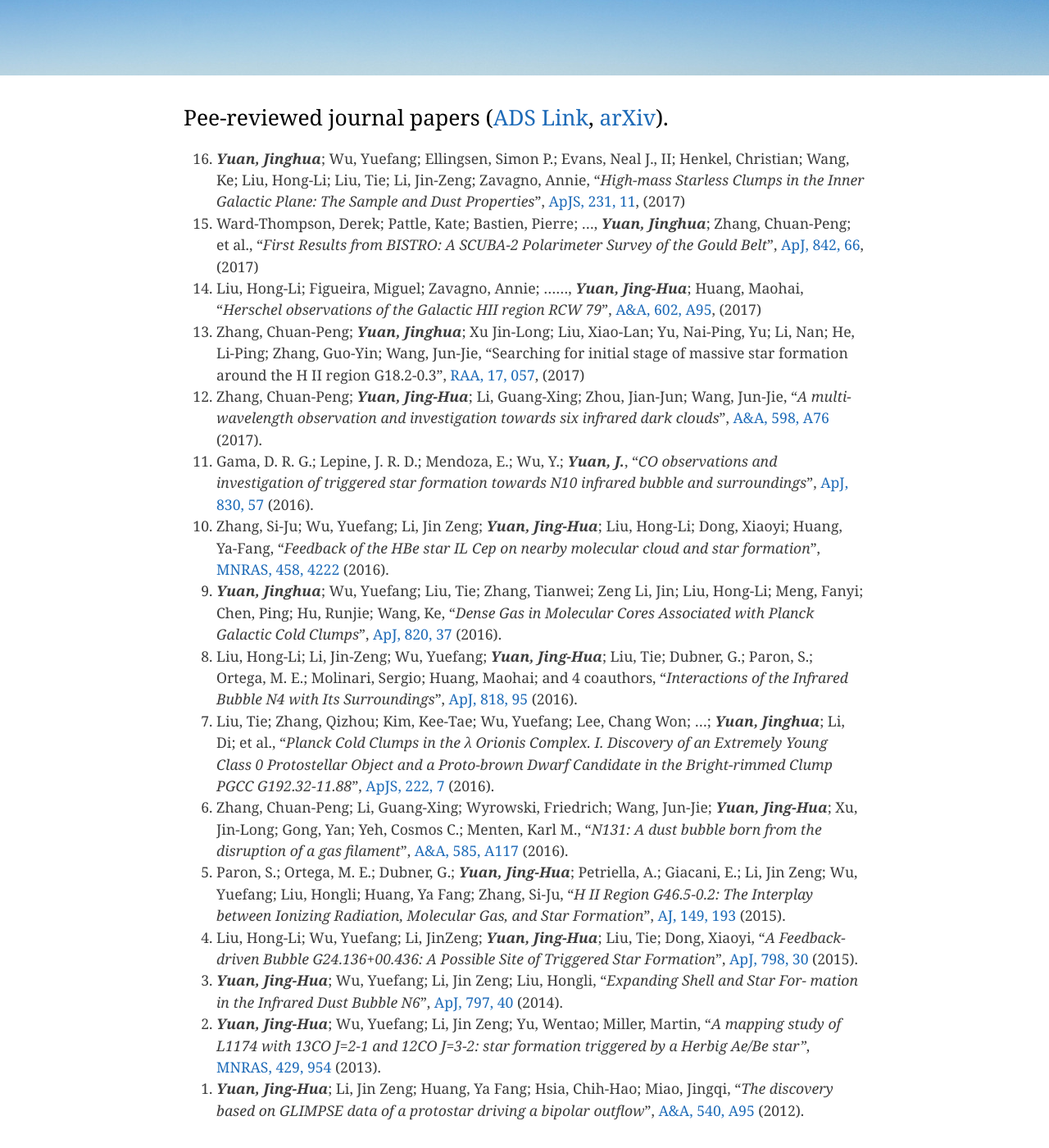
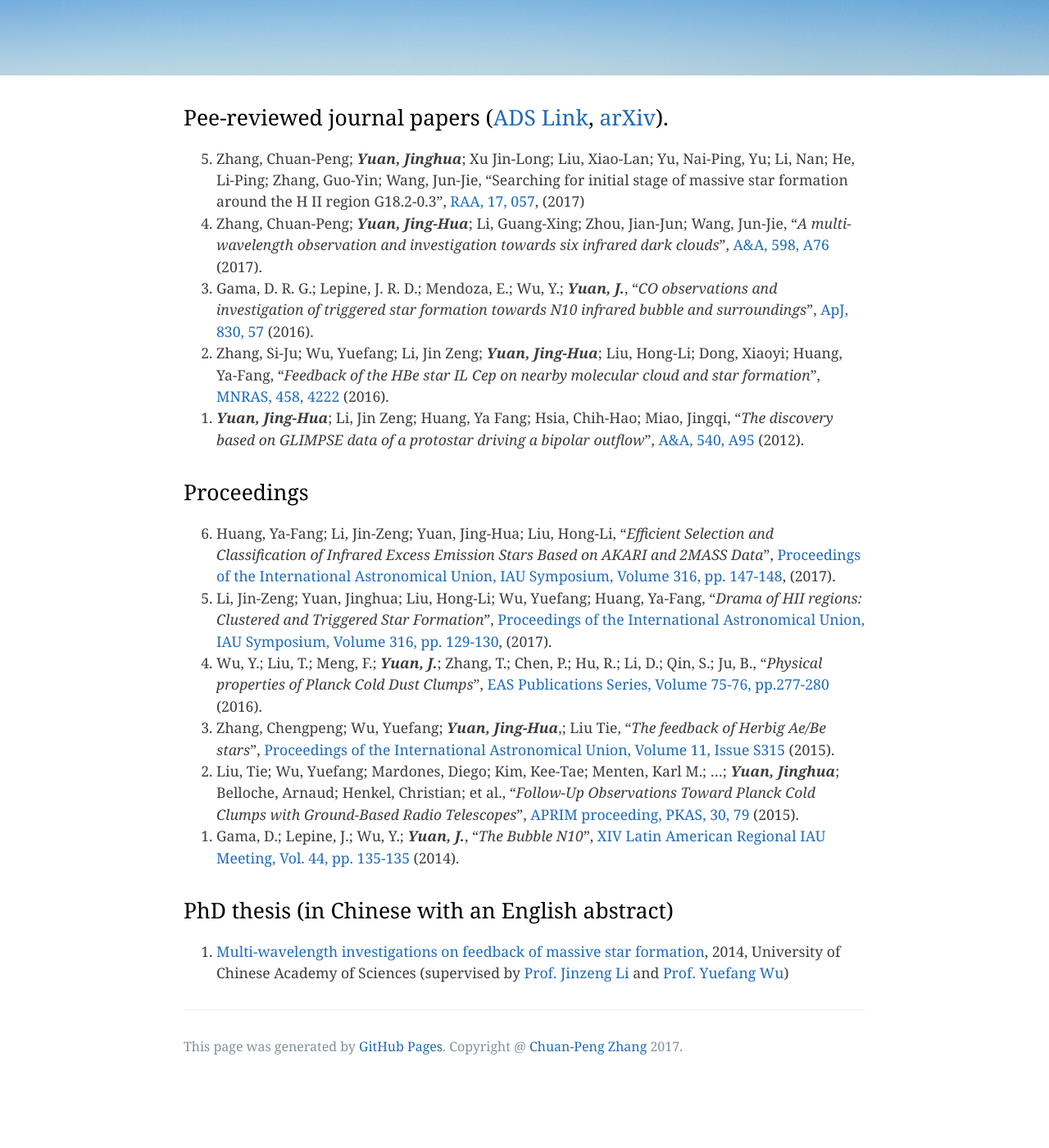
Before and after one commit to zcp521/zcp521.github.io, a Jekyll site: the page built from pub.md, in a window 1280 px wide and 1400 px high, scrolled down 290 px. Shown: the whole window at 82% size. Built offline with Jekyll 4.4.1, drawn with Linux system fonts in a browser that asks for light colours; after the commit the page ends 1610 px from its top, so only the background shows below that.

Commit message:
Initial commit

```diff
--- a/_includes/page-header.html
+++ b/_includes/page-header.html
@@ -4,6 +4,6 @@
   <a href={{ site.baseurl }}/index.html class="btn">Home</a>
   <a href={{ site.baseurl }}/research.html class="btn">Research</a>
   <a href={{ site.baseurl }}/pub.html class="btn">Publications</a>
-  <a href={{ site.baseurl }}/cv/cv_Yuan_en.pdf class="btn">CV (PDF)</a>
+  <a href={{ site.baseurl }}/cv/cv.pdf class="btn">CV (PDF)</a>
   <a href={{ site.baseurl }}/hmscs.html class="btn">HMSCs</a>
 </section>
--- a/index.html
+++ b/index.html
@@ -10,7 +10,7 @@ tagline: "Assistant Scientist at National Astronomical Observatories, Chinese Ac
 		style="float:right" width="33%">
 	<p style="width: 65%">
 
-		I am Chuan-Peng Zhang (袁敬华), an astronomer working
+		I am Chuan-Peng Zhang, an astronomer working
         at <a href="http://www.bao.ac.cn">
         the National Astronomical Observatories,
 		Chinese Academy of Sciences (NAOC)</a>.
--- a/pub.md
+++ b/pub.md
@@ -6,22 +6,10 @@ tagline: "My publication list"
 
 ## Pee-reviewed journal papers ([ADS Link](http://adsabs.harvard.edu/cgi-bin/nph-abs_connect?library&libname=Jinghua+Yuan&libid=4f88e404d4), [arXiv](http://arxiv.org/find/all/1/OR+au:+Yuan_Jinghua+au:+Yuan_Jing_Hua/0/1/0/all/0/1)).
 
-16. ***Yuan, Jinghua***; Wu, Yuefang; Ellingsen, Simon P.; Evans, Neal J., II; Henkel, Christian; Wang, Ke; Liu, Hong-Li; Liu, Tie; Li, Jin-Zeng; Zavagno, Annie, "*High-mass Starless Clumps in the Inner Galactic Plane: The Sample and Dust Properties*", [ApJS, 231, 11](http://adsabs.harvard.edu/abs/2017ApJS..231...11Y), (2017)
-15. Ward-Thompson, Derek; Pattle, Kate; Bastien, Pierre; ..., ***Yuan, Jinghua***; Zhang, Chuan-Peng; et al., "*First Results from BISTRO: A SCUBA-2 Polarimeter Survey of the Gould Belt*", [ApJ, 842, 66](http://adsabs.harvard.edu/abs/2017ApJ...842...66W), (2017)
-14. Liu, Hong-Li; Figueira, Miguel; Zavagno, Annie; ......,  ***Yuan, Jing-Hua***; Huang, Maohai, "*Herschel observations of the Galactic HII region RCW 79*", [A&A, 602, A95](http://adsabs.harvard.edu/abs/2017A%26A...602A..95L), (2017)
 13. Zhang, Chuan-Peng; ***Yuan, Jinghua***; Xu Jin-Long; Liu, Xiao-Lan; Yu, Nai-Ping, Yu; Li, Nan; He, Li-Ping; Zhang, Guo-Yin; Wang, Jun-Jie, "Searching for initial stage of massive star formation around the H II region G18.2-0.3", [RAA, 17, 057](http://adsabs.harvard.edu/abs/2017RAA....17..057Z), (2017)
 12. Zhang, Chuan-Peng; ***Yuan, Jing-Hua***; Li, Guang-Xing; Zhou, Jian-Jun; Wang, Jun-Jie, “*A multi-wavelength observation and investigation towards six infrared dark clouds*”, [A&A, 598, A76](http://adsabs.harvard.edu/abs/2017A%26A...598A..76Z) (2017).
 11. Gama, D. R. G.; Lepine, J. R. D.; Mendoza, E.; Wu, Y.; ***Yuan, J.***, “*CO observations and investigation of triggered star formation towards N10 infrared bubble and surroundings*”, [ApJ, 830, 57](http://adsabs.harvard.edu/abs/2016ApJ...830...57G) (2016).
 10. Zhang, Si-Ju; Wu, Yuefang; Li, Jin Zeng; ***Yuan, Jing-Hua***; Liu, Hong-Li; Dong, Xiaoyi; Huang, Ya-Fang, “*Feedback of the HBe star IL Cep on nearby molecular cloud and star formation*”, [MNRAS, 458, 4222](http://adsabs.harvard.edu/abs/2016MNRAS.458.4222Z) (2016).
-9. ***Yuan, Jinghua***; Wu, Yuefang; Liu, Tie; Zhang, Tianwei; Zeng Li, Jin; Liu, Hong-Li; Meng, Fanyi; Chen, Ping; Hu, Runjie; Wang, Ke, “*Dense Gas in Molecular Cores Associated with Planck Galactic Cold Clumps*”, [ApJ, 820, 37](http://adsabs.harvard.edu/abs/2016ApJ...820...37Y) (2016).
-8. Liu, Hong-Li; Li, Jin-Zeng; Wu, Yuefang; ***Yuan, Jing-Hua***; Liu, Tie; Dubner, G.; Paron, S.; Ortega, M. E.; Molinari, Sergio; Huang, Maohai; and 4 coauthors, “*Interactions of the Infrared Bubble N4 with Its Surroundings*”, [ApJ, 818, 95](http://adsabs.harvard.edu/abs/2016ApJ...818...95L) (2016).
-7. Liu, Tie; Zhang, Qizhou; Kim, Kee-Tae; Wu, Yuefang; Lee, Chang Won; ...; ***Yuan, Jinghua***; Li, Di; et al., “*Planck Cold Clumps in the λ Orionis Complex. I. Discovery of an Extremely Young Class 0 Protostellar Object and a Proto-brown Dwarf Candidate in the Bright-rimmed Clump PGCC G192.32-11.88*”, [ApJS, 222, 7](http://adsabs.harvard.edu/abs/2016ApJS..222....7L) (2016).
-6. Zhang, Chuan-Peng; Li, Guang-Xing; Wyrowski, Friedrich; Wang, Jun-Jie; ***Yuan, Jing-Hua***; Xu, Jin-Long; Gong, Yan; Yeh, Cosmos C.; Menten, Karl M., “*N131: A dust bubble born from the disruption of a gas filament*”, [A&A, 585, A117](http://adsabs.harvard.edu/abs/2016A%26A...585A.117Z) (2016).
-5. Paron, S.; Ortega, M. E.; Dubner, G.; ***Yuan, Jing-Hua***; Petriella, A.; Giacani, E.; Li, Jin Zeng; Wu, Yuefang; Liu, Hongli; Huang, Ya Fang; Zhang, Si-Ju, “*H II Region G46.5-0.2: The Interplay between Ionizing Radiation, Molecular Gas, and Star Formation*”, [AJ, 149, 193](http://adsabs.harvard.edu/abs/2015AJ....149..193P)
-(2015).
-4. Liu, Hong-Li; Wu, Yuefang; Li, JinZeng; ***Yuan, Jing-Hua***; Liu, Tie; Dong, Xiaoyi, “*A Feedback-driven Bubble G24.136+00.436: A Possible Site of Triggered Star Formation*”, [ApJ, 798, 30](http://adsabs.harvard.edu/abs/2015ApJ...798...30L) (2015).
-3. ***Yuan, Jing-Hua***; Wu, Yuefang; Li, Jin Zeng; Liu, Hongli, “*Expanding Shell and Star For- mation in the Infrared Dust Bubble N6*”, [ApJ, 797, 40](http://adsabs.harvard.edu/abs/2014ApJ...797...40Y) (2014).
-2. ***Yuan, Jing-Hua***; Wu, Yuefang; Li, Jin Zeng; Yu, Wentao; Miller, Martin, “*A mapping study of L1174 with 13CO J=2-1 and 12CO J=3-2: star formation triggered by a Herbig Ae/Be star”*, [MNRAS, 429, 954](http://adsabs.harvard.edu/abs/2013MNRAS.429..954Y) (2013).
 1. ***Yuan, Jing-Hua***; Li, Jin Zeng; Huang, Ya Fang; Hsia, Chih-Hao; Miao, Jingqi, “*The discovery based on GLIMPSE data of a protostar driving a bipolar outflow*”, [A&A, 540, A95](http://adsabs.harvard.edu/abs/2012A%26A...540A..95) (2012).
 {: reversed="reversed"}
 
```
